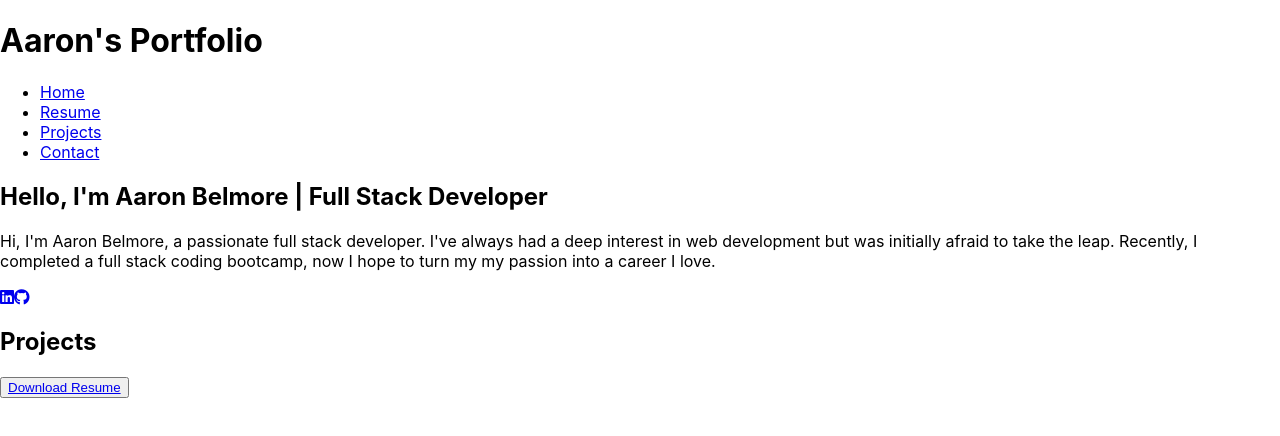
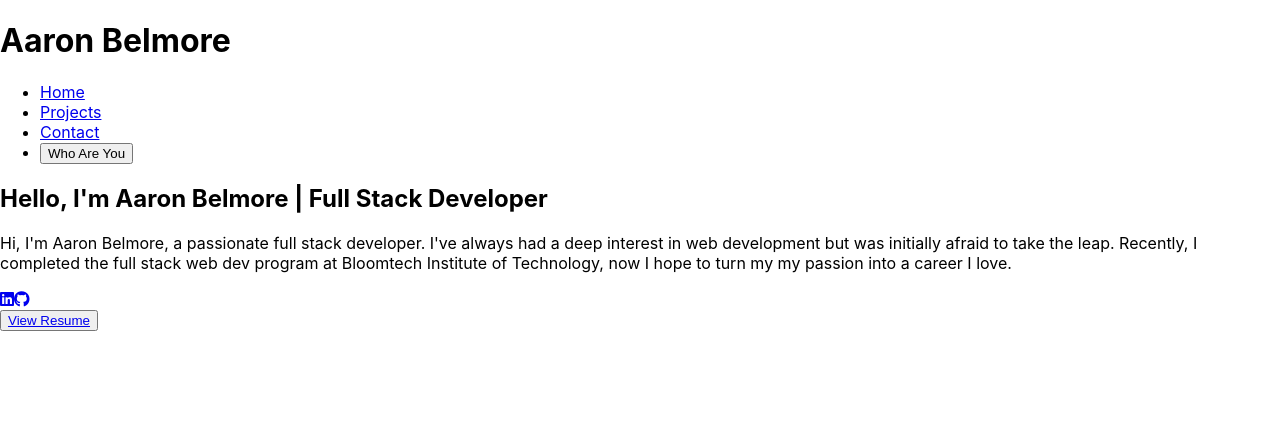
Before and after one commit to abelmore33/Portfolio, a React (Create React App) app: page / in a window 1280 px wide. Shown: the top 436 px of the page. Built offline with nearby package versions, Linux system fonts and the light colour scheme.

Commit message:
adding stytling

```diff
--- a/src/App.js
+++ b/src/App.js
@@ -13,7 +13,6 @@ function App() {
       <Navbar />
       <Routes>
         <Route path="/" element={<Home />} />
-        <Route path="/resume" element={<Resume />} />
       </Routes>
     </>
   );
--- a/src/components/Home.jsx
+++ b/src/components/Home.jsx
@@ -11,8 +11,9 @@ const Home = () => {
         <p className="cta-subtext">
           Hi, I'm Aaron Belmore, a passionate full stack developer. I've always
           had a deep interest in web development but was initially afraid to
-          take the leap. Recently, I completed a full stack coding bootcamp, now
-          I hope to turn my my passion into a career I love.
+          take the leap. Recently, I completed the full stack web dev program at
+          Bloomtech Institute of Technology, now I hope to turn my my passion
+          into a career I love.
         </p>
         <div className="icons">
           <a
@@ -32,12 +33,9 @@ const Home = () => {
         </div>
       </div>
 
-      <div className="projects">
-        <h2>Projects</h2>
-      </div>
       <button>
-        <a href={resume} download>
-          Download Resume
+        <a href={resume} target="_blank" rel="noopener noreferrer">
+          View Resume
         </a>
       </button>
     </div>
--- a/src/components/Navbar.jsx
+++ b/src/components/Navbar.jsx
@@ -5,21 +5,22 @@ const Navbar = () => {
   return (
     <div>
       <div>
-        <h1>Aaron's Portfolio</h1>
+        <h1>Aaron Belmore</h1>
       </div>
       <div className="nav">
         <ul>
           <li className="nav-links">
             <Link to="/">Home</Link>
           </li>
-          <li className="nav-links">
-            <Link to="/resume">Resume</Link>
-          </li>
+
           <li>
             <Link to="/projects">Projects</Link>
           </li>
           <li className="nav-links">
             <Link to="/contact">Contact</Link>
+          </li>
+          <li>
+            <button>Who Are You</button>
           </li>
         </ul>
       </div>
--- a/src/components/Resume.jsx
+++ b/src/components/Resume.jsx
@@ -1,14 +1,9 @@
 import React from "react";
-import resume from "../assets/Aaron Belmore Resume (1)-1-1.png";
 
 const Resume = () => {
   return (
     <div>
-      <button>
-        <a href={resume} download>
-          Download Resume
-        </a>
-      </button>
+
     </div>
   );
 };
```
Also changed, not shown: src/css/home.css (added), src/css/navbar.css (added).
